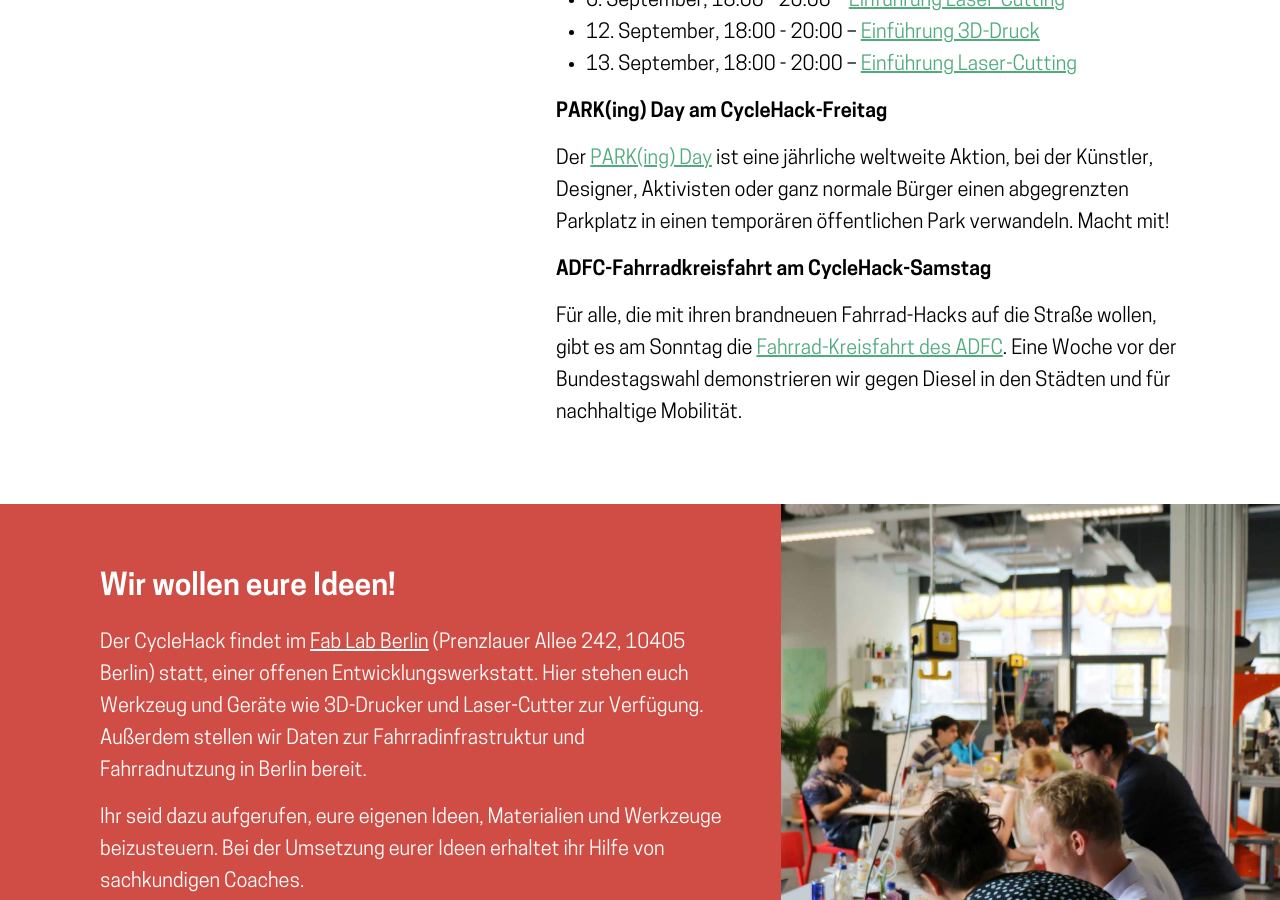
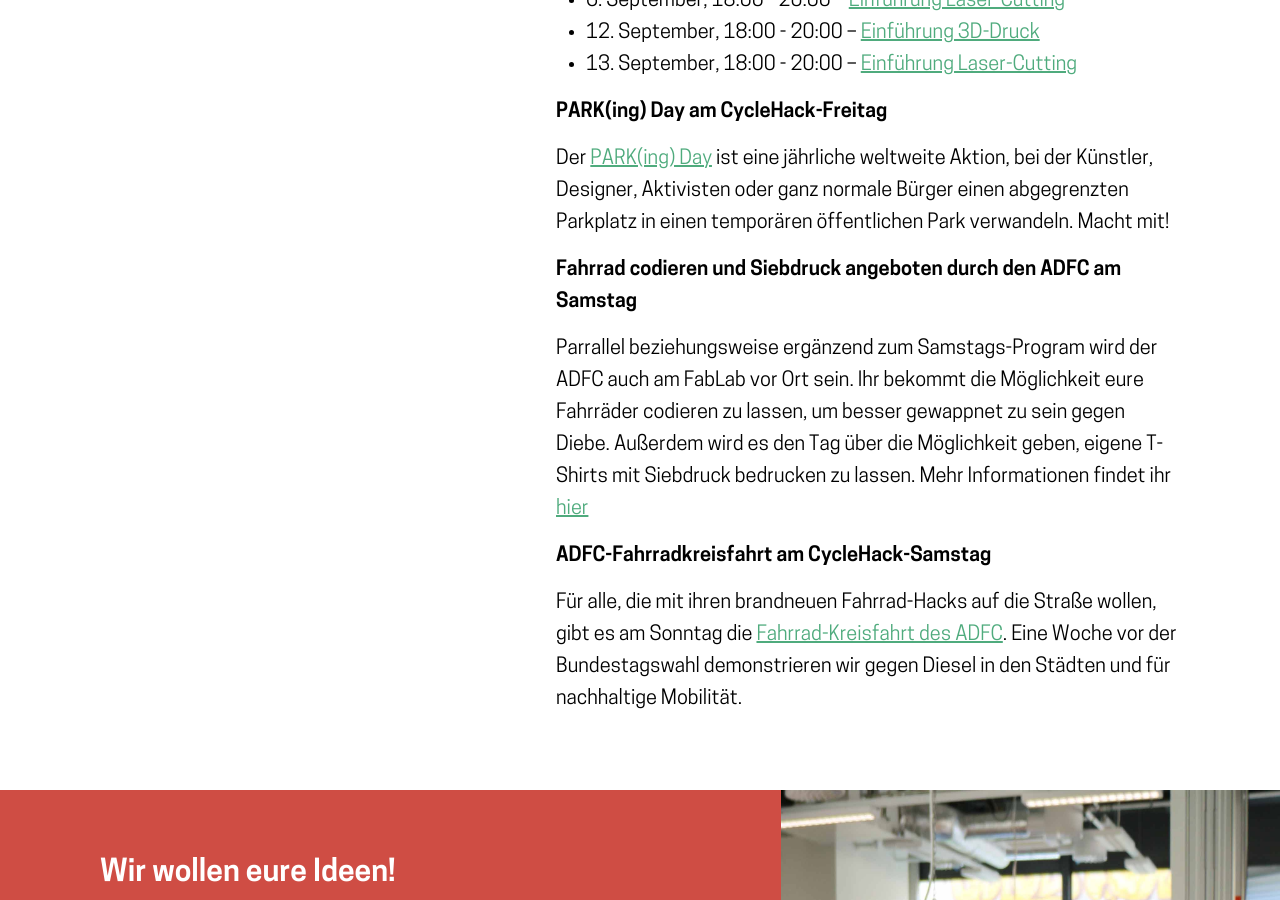
Before and after one commit to sjockers/cyclehackberlin.de, a Jekyll site: the page built from mitmachen.md, in a window 1280 px wide and 900 px high, scrolled down 1987 px. Built offline with Jekyll 4.4.1, drawn with Linux system fonts in a browser that asks for light colours.

Commit message:
adds Information about Fahrrad codieren and Siebdruck to Rahmenprogramm

```diff
--- a/mitmachen.md
+++ b/mitmachen.md
@@ -132,6 +132,15 @@
 
 Der [PARK(ing) Day](http://www.parking-day-berlin.de/) ist eine jährliche weltweite Aktion, bei der Künstler, Designer, Aktivisten oder ganz normale Bürger einen abgegrenzten Parkplatz in einen temporären öffentlichen Park verwandeln. Macht mit!
 
+#### Fahrrad codieren und Siebdruck angeboten durch den ADFC am Samstag
+
+Parrallel beziehungsweise ergänzend zum Samstags-Program wird der ADFC auch am FabLab vor Ort sein.
+Ihr bekommt die Möglichkeit eure Fahrräder codieren zu lassen,
+um besser gewappnet zu sein gegen Diebe.
+Außerdem wird es den Tag über die Möglichkeit geben,
+eigene T-Shirts mit Siebdruck bedrucken zu lassen.
+Mehr Informationen findet ihr [hier](http://cyclehackberlin.de/2017/09/13/adfc-codiern-und-siebdruck.html)
+
 #### ADFC-Fahrradkreisfahrt am CycleHack-Samstag
 
 Für alle, die mit ihren brandneuen Fahrrad-Hacks auf die Straße wollen, gibt es am Sonntag die [Fahrrad-Kreisfahrt des ADFC](http://adfc-berlin.de/aktiv-werden/bei-demonstrationen/kreisfahrt/460-adfc-kreisfahrt-2017.html). Eine Woche vor der Bundestagswahl demonstrieren wir gegen Diesel in den Städten und für nachhaltige Mobilität.
```
